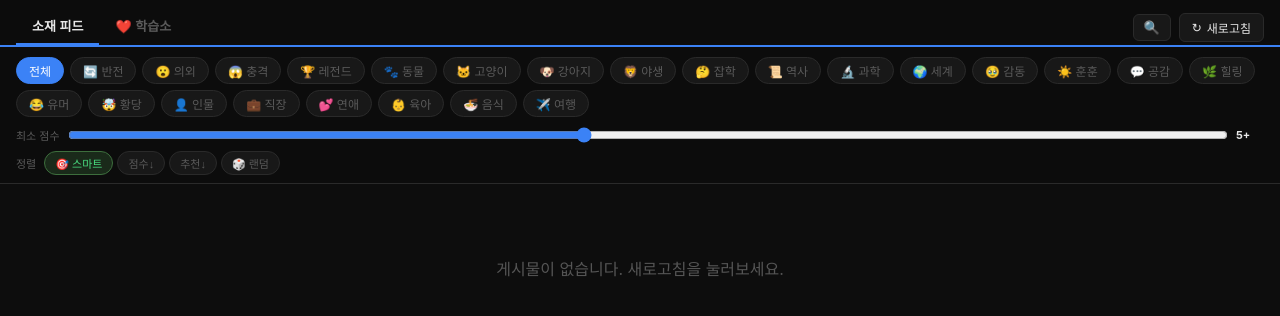
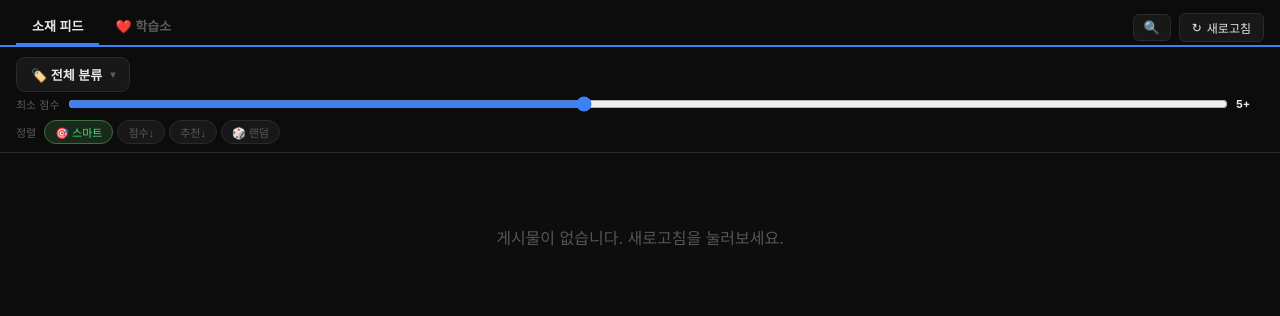
Before and after one commit to jirar98-cell/fmkorea-web, a Flask app: page / in a window 1280 px wide. Shown: the top 316 px of the page. Run offline with Flask 3, Linux system fonts and the light colour scheme; data that the repository does not hold is empty.

Commit message:
feat: 24태그 필터를 드롭다운으로 정리 - 정신없는 버튼바 제거, 선택개수 배지+라벨, 외부클릭 닫힘, 초기화 버튼, 다중선택 OR 로직 유지

```diff
--- a/templates/index.html
+++ b/templates/index.html
@@ -85,6 +85,50 @@
     .score-filter label { font-size: 11px; color: var(--muted); white-space: nowrap; }
     .score-filter input[type=range] { flex: 1; accent-color: var(--accent); }
     .score-val { font-size: 11px; color: var(--text); font-weight: 700; min-width: 28px; }
+
+    /* ── Tag dropdown filter ── */
+    .filter-toolbar { display: flex; align-items: center; gap: 10px; padding: 10px 16px 4px; }
+    .tag-dropdown { position: relative; }
+    .tag-dd-trigger {
+      display: flex; align-items: center; gap: 8px;
+      padding: 7px 14px; border-radius: 9px;
+      background: var(--surface); border: 1px solid var(--border);
+      color: var(--text); font-size: 13px; font-weight: 600; cursor: pointer;
+      transition: all 0.12s; max-width: min(420px, calc(100vw - 120px));
+    }
+    .tag-dd-trigger:hover { border-color: #555; }
+    .tag-dd-trigger.has-active { border-color: var(--accent); }
+    .tag-dd-trigger #tagDdLabel { overflow: hidden; text-overflow: ellipsis; white-space: nowrap; }
+    .tag-dd-count {
+      font-size: 11px; font-weight: 700; padding: 1px 7px; border-radius: 10px;
+      background: var(--accent); color: #fff; flex-shrink: 0;
+    }
+    .tag-dd-count:empty { display: none; }
+    .tag-dd-arrow { font-size: 10px; color: var(--muted); transition: transform 0.15s; margin-left: auto; flex-shrink: 0; }
+    .tag-dropdown.open .tag-dd-arrow { transform: rotate(180deg); }
+    .tag-dd-clear {
+      font-size: 12px; color: var(--muted); background: none; border: none;
+      cursor: pointer; padding: 4px 6px; display: none;
+    }
+    .tag-dd-clear:hover { color: #f87171; }
+    .tag-dd-trigger.has-active ~ .tag-dd-clear { display: inline; }
+    .tag-dd-panel {
+      position: absolute; top: calc(100% + 6px); left: 0; z-index: 50;
+      display: none; flex-wrap: wrap; gap: 7px;
+      width: min(540px, calc(100vw - 32px));
+      padding: 14px; border-radius: 12px;
+      background: #141414; border: 1px solid var(--border);
+      box-shadow: 0 14px 44px rgba(0,0,0,0.65);
+    }
+    .tag-dropdown.open .tag-dd-panel { display: flex; }
+    .tag-chip {
+      padding: 5px 12px; border-radius: 8px; font-size: 12.5px; font-weight: 500;
+      border: 1px solid var(--border); background: var(--surface);
+      color: var(--muted); cursor: pointer; transition: all 0.1s; white-space: nowrap;
+    }
+    .tag-chip:hover { border-color: #666; color: var(--text); }
+    .tag-chip.active { background: var(--accent); border-color: var(--accent); color: #fff; }
+    .tag-chip[data-cat="전체"] { font-weight: 700; }
 
     /* ── Grid ── */
     .grid { columns: 4 220px; column-gap: 10px; padding: 12px 16px 40px; }
@@ -374,32 +418,42 @@
 
   <!-- 피드 필터 (학습소에서 숨김) -->
   <div class="feed-filters" id="feedFilters">
-    <div class="filter-row" id="cats">
-      <button class="f-btn active" data-cat="전체">전체</button>
-      <button class="f-btn" data-cat="반전">🔄 반전</button>
-      <button class="f-btn" data-cat="의외">😮 의외</button>
-      <button class="f-btn" data-cat="충격">😱 충격</button>
-      <button class="f-btn" data-cat="레전드">🏆 레전드</button>
-      <button class="f-btn" data-cat="동물">🐾 동물</button>
-      <button class="f-btn" data-cat="고양이">🐱 고양이</button>
-      <button class="f-btn" data-cat="강아지">🐶 강아지</button>
-      <button class="f-btn" data-cat="야생">🦁 야생</button>
-      <button class="f-btn" data-cat="잡학">🤔 잡학</button>
-      <button class="f-btn" data-cat="역사">📜 역사</button>
-      <button class="f-btn" data-cat="과학">🔬 과학</button>
-      <button class="f-btn" data-cat="세계">🌍 세계</button>
-      <button class="f-btn" data-cat="감동">🥹 감동</button>
-      <button class="f-btn" data-cat="훈훈">☀️ 훈훈</button>
-      <button class="f-btn" data-cat="공감">💬 공감</button>
-      <button class="f-btn" data-cat="힐링">🌿 힐링</button>
-      <button class="f-btn" data-cat="유머">😂 유머</button>
-      <button class="f-btn" data-cat="황당">🤯 황당</button>
-      <button class="f-btn" data-cat="인물">👤 인물</button>
-      <button class="f-btn" data-cat="직장">💼 직장</button>
-      <button class="f-btn" data-cat="연애">💕 연애</button>
-      <button class="f-btn" data-cat="육아">👶 육아</button>
-      <button class="f-btn" data-cat="음식">🍜 음식</button>
-      <button class="f-btn" data-cat="여행">✈️ 여행</button>
+    <div class="filter-toolbar">
+      <div class="tag-dropdown" id="tagDropdown">
+        <button class="tag-dd-trigger" id="tagDdTrigger" type="button">
+          <span id="tagDdLabel">🏷️ 전체 분류</span>
+          <span class="tag-dd-count" id="tagDdCount"></span>
+          <span class="tag-dd-arrow">▾</span>
+        </button>
+        <button class="tag-dd-clear" id="tagDdClear" type="button" title="선택 해제">✕ 초기화</button>
+        <div class="tag-dd-panel" id="cats">
+          <button class="tag-chip active" data-cat="전체">전체</button>
+          <button class="tag-chip" data-cat="반전">🔄 반전</button>
+          <button class="tag-chip" data-cat="의외">😮 의외</button>
+          <button class="tag-chip" data-cat="충격">😱 충격</button>
+          <button class="tag-chip" data-cat="레전드">🏆 레전드</button>
+          <button class="tag-chip" data-cat="동물">🐾 동물</button>
+          <button class="tag-chip" data-cat="고양이">🐱 고양이</button>
+          <button class="tag-chip" data-cat="강아지">🐶 강아지</button>
+          <button class="tag-chip" data-cat="야생">🦁 야생</button>
+          <button class="tag-chip" data-cat="잡학">🤔 잡학</button>
+          <button class="tag-chip" data-cat="역사">📜 역사</button>
+          <button class="tag-chip" data-cat="과학">🔬 과학</button>
+          <button class="tag-chip" data-cat="세계">🌍 세계</button>
+          <button class="tag-chip" data-cat="감동">🥹 감동</button>
+          <button class="tag-chip" data-cat="훈훈">☀️ 훈훈</button>
+          <button class="tag-chip" data-cat="공감">💬 공감</button>
+          <button class="tag-chip" data-cat="힐링">🌿 힐링</button>
+          <button class="tag-chip" data-cat="유머">😂 유머</button>
+          <button class="tag-chip" data-cat="황당">🤯 황당</button>
+          <button class="tag-chip" data-cat="인물">👤 인물</button>
+          <button class="tag-chip" data-cat="직장">💼 직장</button>
+          <button class="tag-chip" data-cat="연애">💕 연애</button>
+          <button class="tag-chip" data-cat="육아">👶 육아</button>
+          <button class="tag-chip" data-cat="음식">🍜 음식</button>
+          <button class="tag-chip" data-cat="여행">✈️ 여행</button>
+        </div>
+      </div>
     </div>
     <div class="score-filter">
       <label>최소 점수</label>
@@ -655,16 +709,50 @@ const io = new IntersectionObserver(entries => {
 /* ── 필터 상태 — 태그 다중선택(OR 로직) ── */
 let _activeTags = new Set(), _activeSrc = '전체', _minScore = 5;
 
+/* ── 태그 드롭다운 ── */
+const _tagDropdown = document.getElementById('tagDropdown');
+const _tagDdTrigger = document.getElementById('tagDdTrigger');
+_tagDdTrigger.addEventListener('click', e => {
+  e.stopPropagation();
+  _tagDropdown.classList.toggle('open');
+});
+document.addEventListener('click', e => {
+  if (!_tagDropdown.contains(e.target)) _tagDropdown.classList.remove('open');
+});
+document.getElementById('tagDdClear').addEventListener('click', e => {
+  e.stopPropagation();
+  _activeTags.clear();
+  document.querySelectorAll('#cats .tag-chip').forEach(b => b.classList.remove('active'));
+  document.querySelector('#cats .tag-chip[data-cat="전체"]').classList.add('active');
+  _updateTagLabel();
+  filterCards();
+});
+function _updateTagLabel() {
+  const label = document.getElementById('tagDdLabel');
+  const count = document.getElementById('tagDdCount');
+  const n = _activeTags.size;
+  if (n === 0) {
+    label.textContent = '🏷️ 전체 분류';
+    count.textContent = '';
+    _tagDdTrigger.classList.remove('has-active');
+  } else {
+    const arr = [..._activeTags];
+    label.textContent = '🏷️ ' + (n <= 2 ? arr.join(', ') : `${arr[0]} 외 ${n - 1}`);
+    count.textContent = n;
+    _tagDdTrigger.classList.add('has-active');
+  }
+}
+
 document.getElementById('cats').addEventListener('click', e => {
-  const btn = e.target.closest('.f-btn');
+  const btn = e.target.closest('.tag-chip');
   if (!btn) return;
   const cat = btn.dataset.cat;
   if (cat === '전체') {
     _activeTags.clear();
-    document.querySelectorAll('#cats .f-btn').forEach(b => b.classList.remove('active'));
+    document.querySelectorAll('#cats .tag-chip').forEach(b => b.classList.remove('active'));
     btn.classList.add('active');
   } else {
-    document.querySelector('#cats .f-btn[data-cat="전체"]').classList.remove('active');
+    document.querySelector('#cats .tag-chip[data-cat="전체"]').classList.remove('active');
     if (_activeTags.has(cat)) {
       _activeTags.delete(cat);
       btn.classList.remove('active');
@@ -673,8 +761,9 @@ document.getElementById('cats').addEventListener('click', e => {
       btn.classList.add('active');
     }
     if (_activeTags.size === 0)
-      document.querySelector('#cats .f-btn[data-cat="전체"]').classList.add('active');
+      document.querySelector('#cats .tag-chip[data-cat="전체"]').classList.add('active');
   }
+  _updateTagLabel();
   filterCards();
 });
 function onScoreFilter(v) {
```
Also changed, not shown: SESSION.md (+63 -40 lines).
